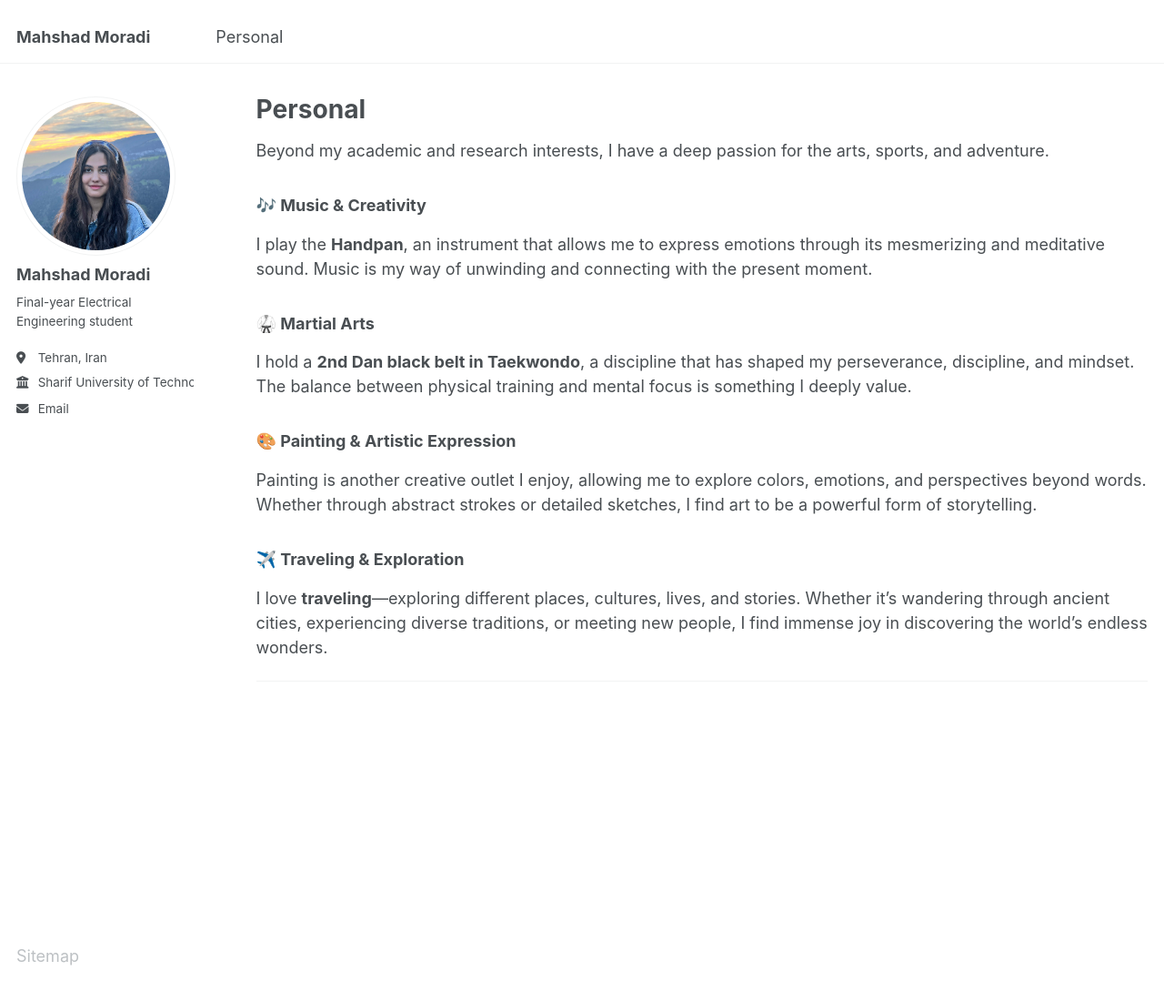
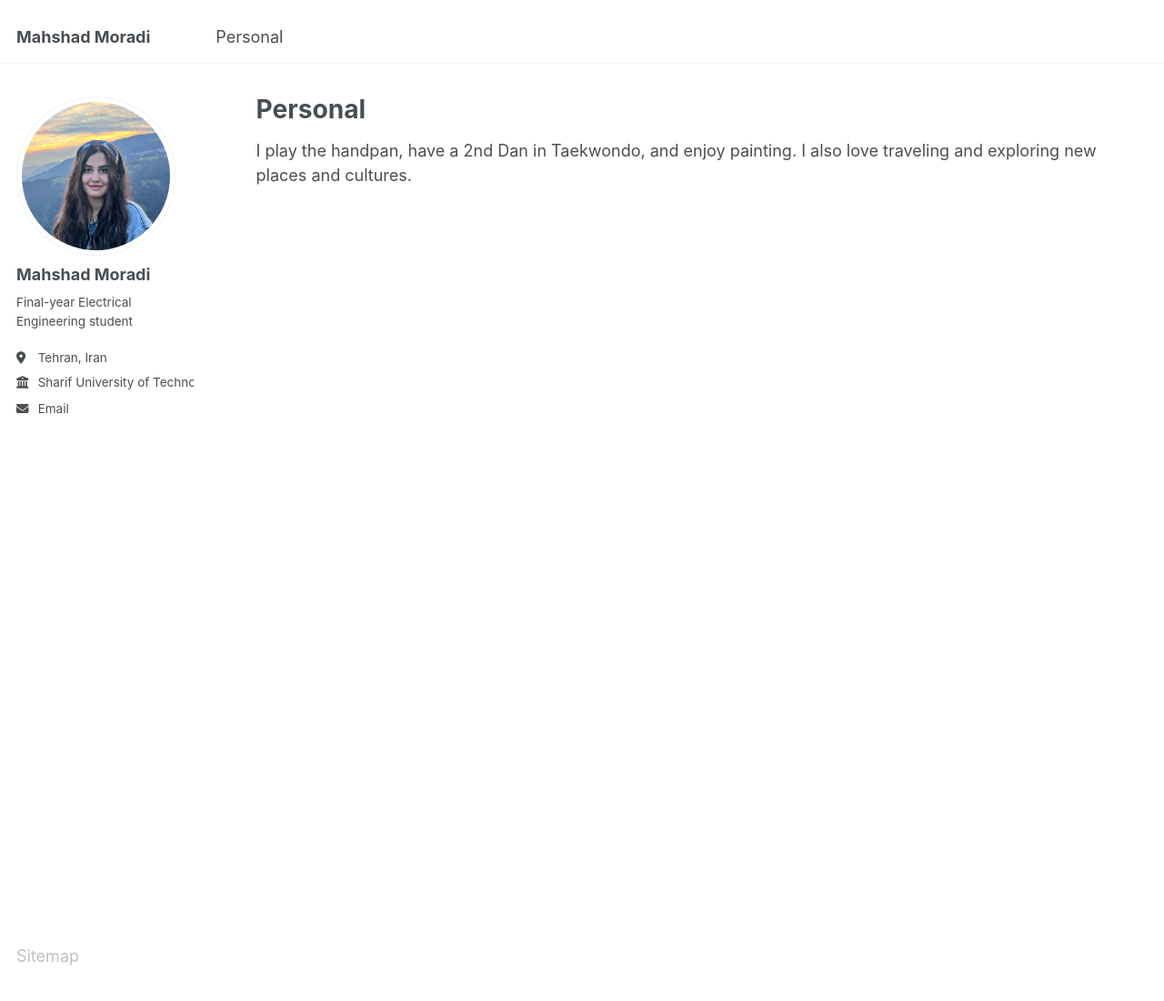
Before and after one commit to mahshadmoradi/mahshadmoradi.github.io, a Jekyll site: the page built from _pages/personal.md, in a window 1280 px wide and 1182 px high. Shown: the top 1100 px of the window at 91% size. Built offline with Jekyll 4.4.1, drawn with Linux system fonts in a browser that asks for light colours; a script that is not in the unit is left out.

Commit message:
Update personal.md

```diff
--- a/_pages/personal.md
+++ b/_pages/personal.md
@@ -5,18 +5,4 @@ permalink: /personal/
 author_profile: true
 ---
 
-Beyond my academic and research interests, I have a deep passion for the arts, sports, and adventure.
-
-### 🎶 Music & Creativity
-I play the **Handpan**, an instrument that allows me to express emotions through its mesmerizing and meditative sound. Music is my way of unwinding and connecting with the present moment.
-
-### 🥋 Martial Arts
-I hold a **2nd Dan black belt in Taekwondo**, a discipline that has shaped my perseverance, discipline, and mindset. The balance between physical training and mental focus is something I deeply value.
-
-### 🎨 Painting & Artistic Expression
-Painting is another creative outlet I enjoy, allowing me to explore colors, emotions, and perspectives beyond words. Whether through abstract strokes or detailed sketches, I find art to be a powerful form of storytelling.
-
-### ✈️ Traveling & Exploration
-I love **traveling**—exploring different places, cultures, lives, and stories. Whether it's wandering through ancient cities, experiencing diverse traditions, or meeting new people, I find immense joy in discovering the world's endless wonders.
-
----
+I play the handpan, have a 2nd Dan in Taekwondo, and enjoy painting. I also love traveling and exploring new places and cultures.
```
